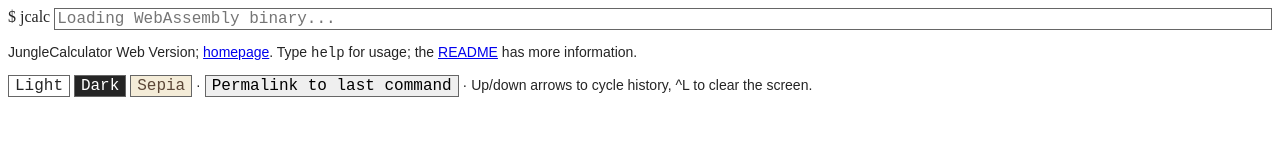
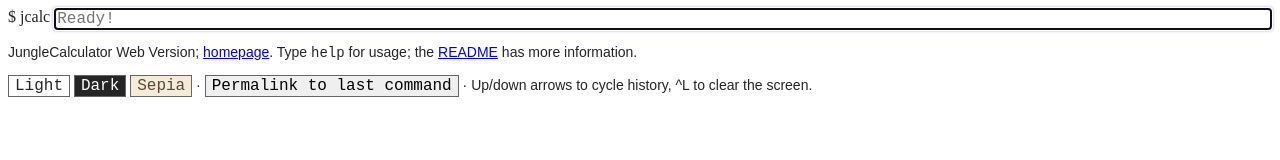
Before and after one commit to JungleHornet/jungle-calculator, a plain HTML site: page web/index.html in a window 1280 px wide. Drawn offline with Linux system fonts and the light colour scheme; no server answers.

Commit message:
html fix

```diff
--- a/web/index.html
+++ b/web/index.html
@@ -27,7 +27,7 @@
 		· Up/down arrows to cycle history, ^L to clear the screen.</p>
 
 	<script src="wasm_exec.js"></script>
-	<script src="../../../Downloads/term.js"></script>
+	<script src="term.js"></script>
 	<script>
 		(function() {
 			if (!('WebAssembly' in window)) {
```
